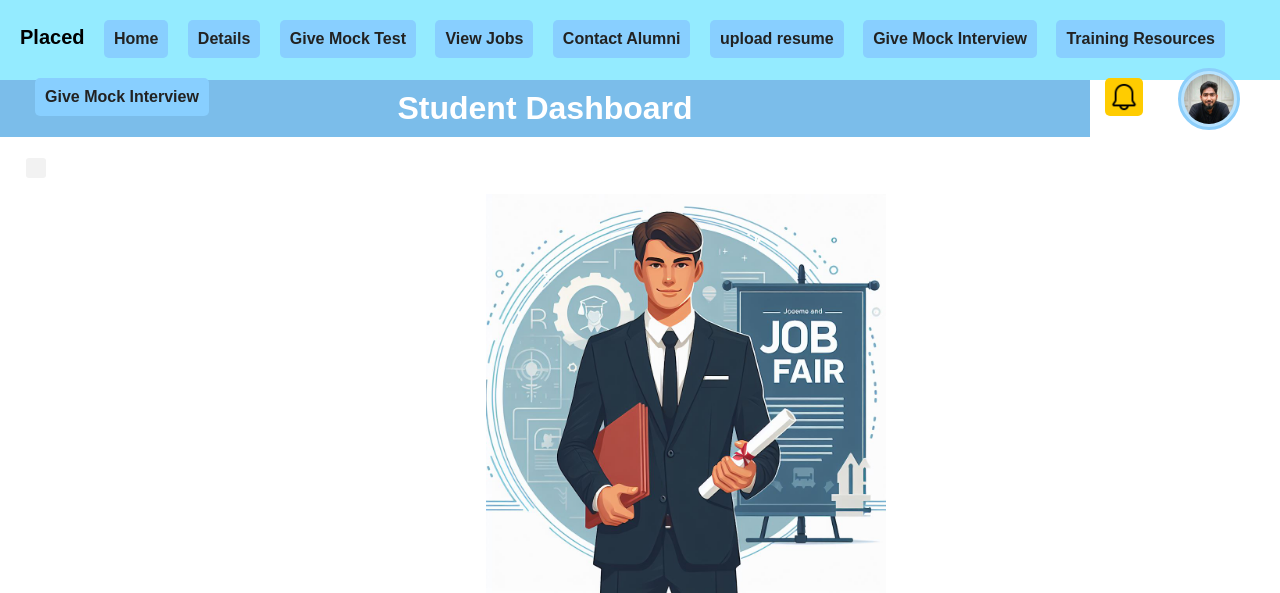
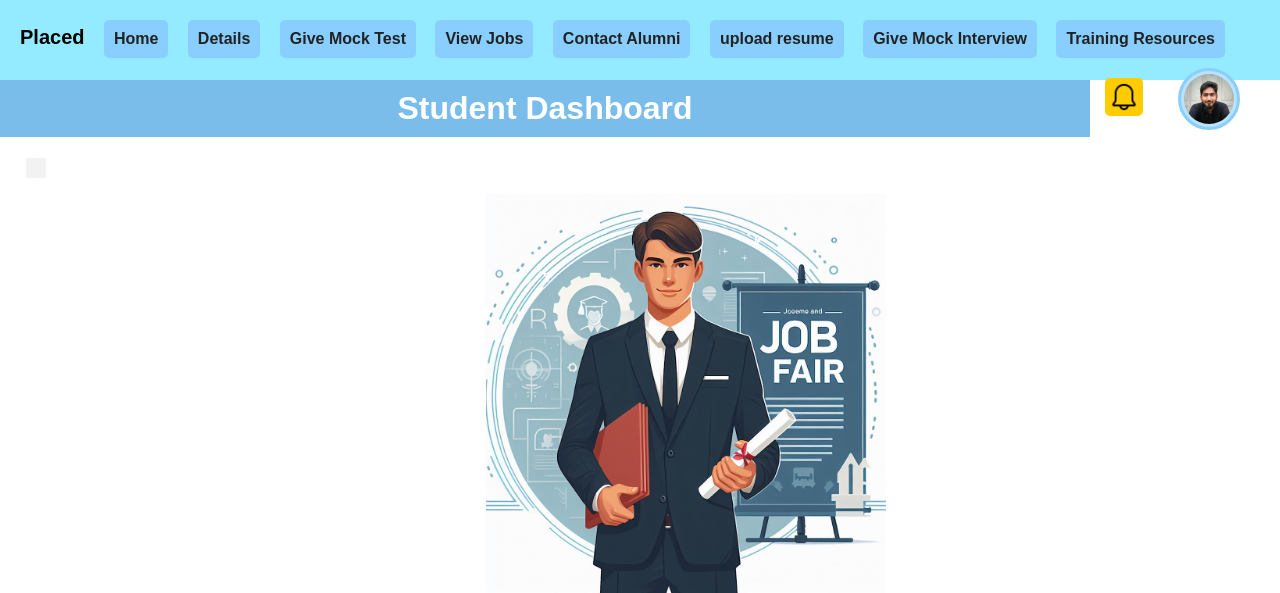
Before and after one commit to Aqib-Ansari/AI_Driven_Placement, a Flask app: page /dashboard_student in a window 1280 px wide. Shown: the top 593 px of the page. Run offline with Flask 3, Linux system fonts and the light colour scheme.

Commit message:
removed teh extra interview button from navigation bar

```diff
--- a/templates/dashboard_student.html
+++ b/templates/dashboard_student.html
@@ -103,7 +103,6 @@
 
         <a href="/profile" class="action-button" style="float: right; margin-right: 20px;height: 50px; padding: 3px; border-radius: 50%; border: 3px solid rgb(140, 206, 250); background-color: #b8e3ff; margin-top: 10px; "><img src="{{ url_for('static', filename='profile.jpg') }}" alt="Profile Picture" class="profile-picture" style="margin: top 0; padding-top: 0%; width: 50px;height: auto; border-radius: 50%;">
         </a>
-        <a href="/start_interview" class="action-button"><b>Give Mock Interview</b></a>
 
         <a href="/notifications" class="action-button" style="float: right; margin-right: 20px; background-color: #ffcc00; color: black;height: 30px; padding: 4px; "><h3 style="margin: 0px; padding: 0px;"><img src="static/bell.png" alt="Description of the image" style="height: 30px ; width: auto; margin: 0px; padding: 0%;" ></h3></a>
     </div>
```
